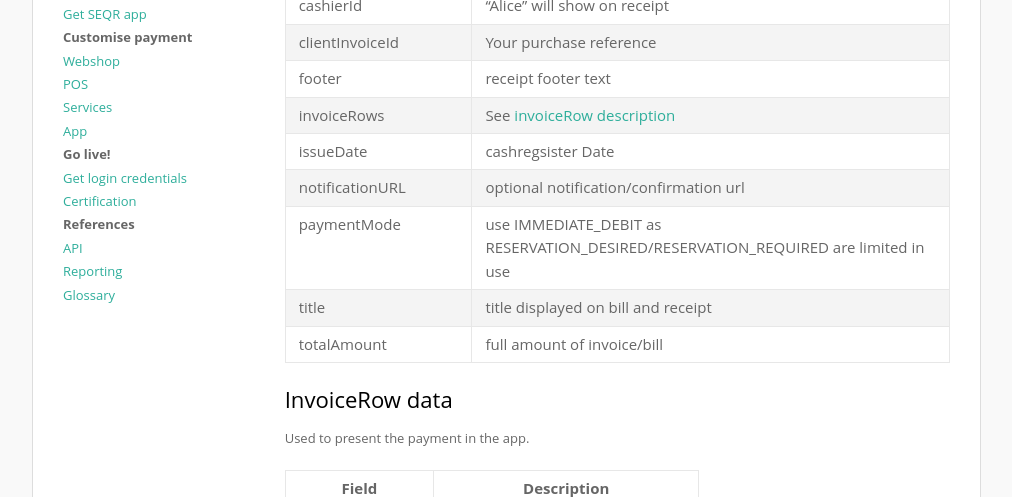
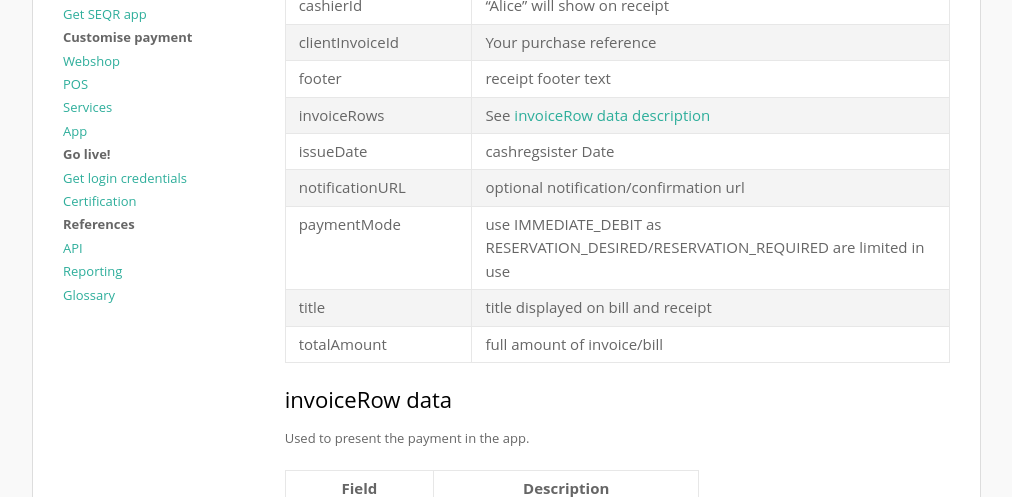
Before and after one commit to SeamlessDistribution/SeamlessDistribution.github.io, a Jekyll site: the page built from merchant/reference/api.md, in a window 1280 px wide and 900 px high, scrolled down 2460 px. Shown: the part 155-652 px from the top of the window, without its empty margins (138-1150 px from the left). Built offline with Jekyll 4.4.1, drawn with Linux system fonts in a browser that asks for light colours.

Commit message:
link update

```diff
--- a/merchant/reference/api.md
+++ b/merchant/reference/api.md
@@ -184,7 +184,7 @@
 | cashierId | "Alice" will show on receipt |
 | clientInvoiceId | Your purchase reference |
 | footer | receipt footer text |
-| invoiceRows | See [invoiceRow description](invoiceRow data) |
+| invoiceRows | See [invoiceRow data description](## invoiceRow data) |
 | issueDate | cashregsister Date  |
 | notificationURL | optional notification/confirmation url |
 | paymentMode | use IMMEDIATE_DEBIT as RESERVATION_DESIRED/RESERVATION_REQUIRED are limited in use  |
@@ -194,7 +194,7 @@
 
 
 
-## InvoiceRow data
+## invoiceRow data
 
 
 Used to present the payment in the app.
```
